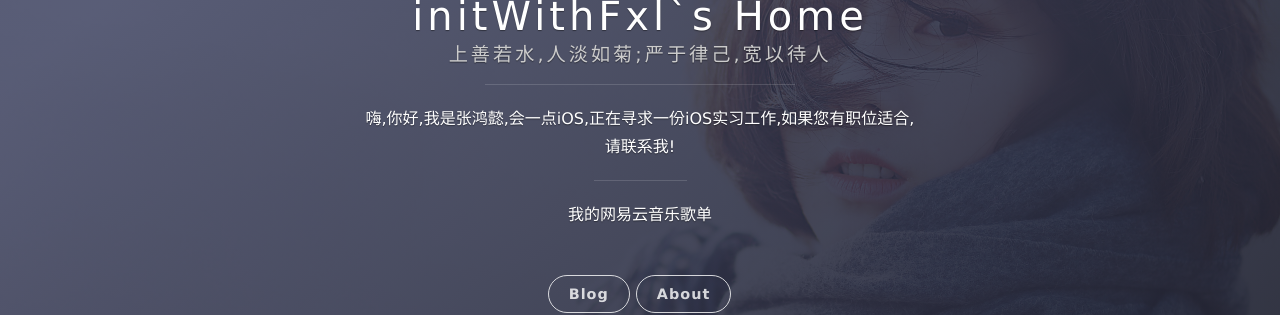
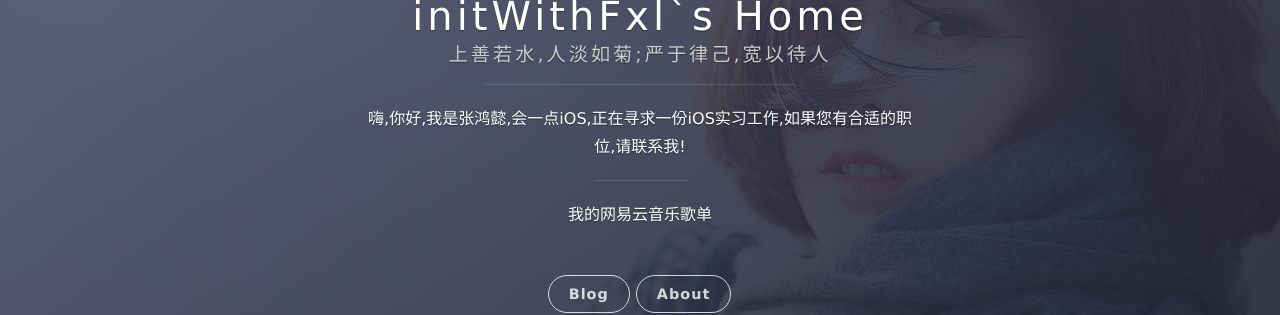
Before and after one commit to initWithFxl/initWithFxl.github.io, a Jekyll site: the page built from index.html, in a window 1280 px wide. Shown: the part 303-618 px from the top of the page. Built offline with Jekyll 4.4.1, drawn with Linux system fonts in a browser that asks for light colours; nearby versions of some CDN libraries; Markdown is read by kramdown in place of the engine named in the settings; the list of posts is cut into pages by our own code.

Commit message:
description

```diff
--- a/_config.yml
+++ b/_config.yml
@@ -2,7 +2,7 @@
 title: initWithFxl`s Home
 subtitle: 上善若水,人淡如菊;严于律己,宽以待人
 welcome_message: <a href="http://music.163.com/#/user/home?id=97838436" target="_blank">我的网易云音乐歌单</a>
-description: 嗨,你好,我是张鸿懿,会一点iOS,正在寻求一份iOS实习工作,如果您有职位适合,请联系我!
+description: 嗨,你好,我是张鸿懿,会一点iOS,正在寻求一份iOS实习工作,如果您有合适的职位,请联系我!
 creator: <a href="http://weibo.com/initwithfxl">@initWithFxl</a>
 
 # url: "http://vno.onevcat.com"
```
